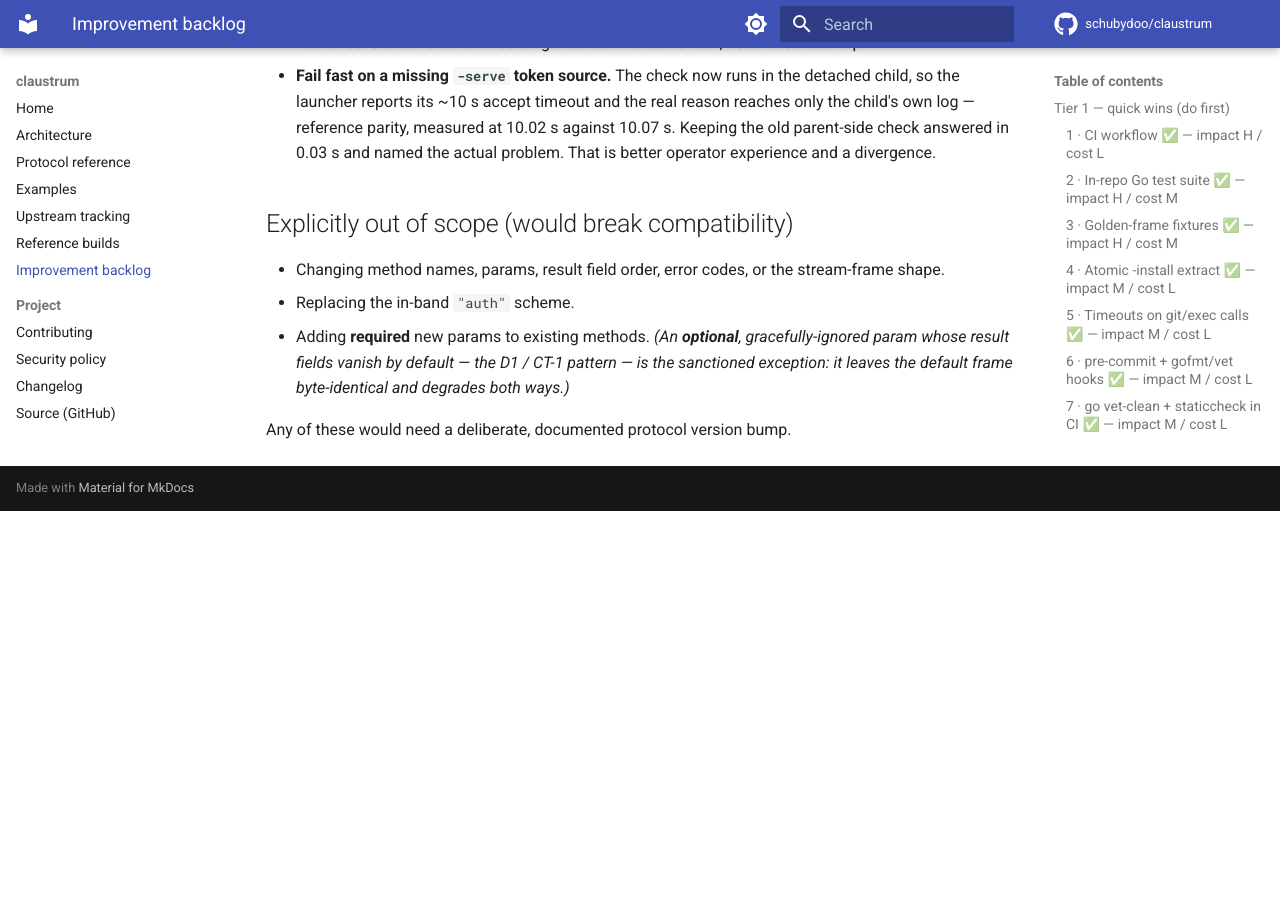
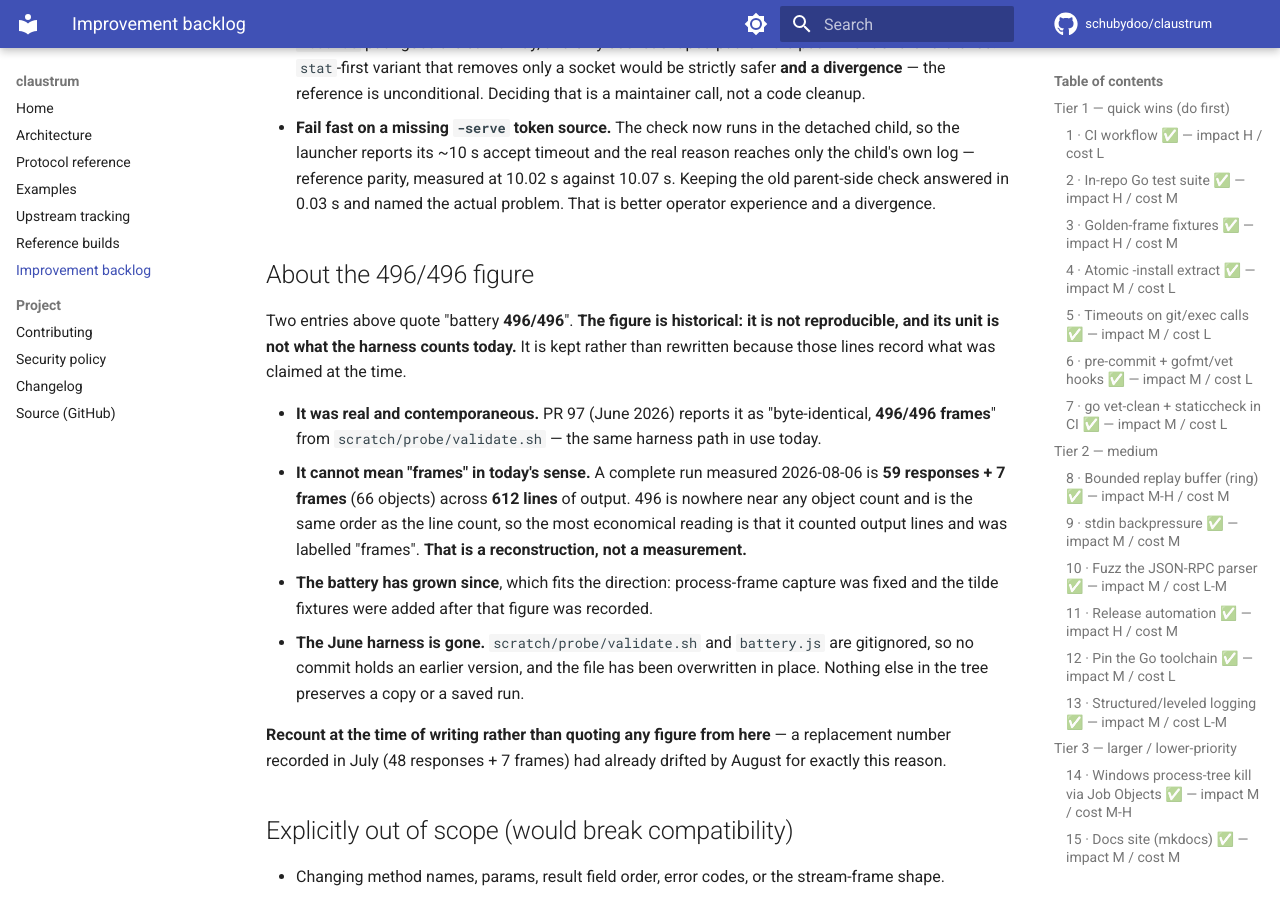
Before and after one commit to schubydoo/claustrum, an MkDocs documentation site: the page built from docs/IMPROVEMENTS.md, in a window 1280 px wide and 900 px high, scrolled down 17370 px. Built offline with MkDocs 1.6.1 and Material for MkDocs 9.7.7, drawn with Linux system fonts in a browser that asks for light colours; comment, search, counter and statistics services are not loaded; before the commit the page ends 17881 px from its top, so only the background shows below that; some of the changed text lies outside the part shown.

Commit message:
docs: mark the 496/496 battery figure historical rather than false
Two entries quote "battery 496/496". A scratch note called it a figure for
"no such harness", and that is stronger than the evidence — it was repeated
downstream as "a harness that never existed".

What is actually established:

- The figure was real and contemporaneous. PR 97 (June 2026) reports it as
  "byte-identical, 496/496 frames" from scratch/probe/validate.sh — the same
  harness path in use today.
- It cannot mean "frames" in today's sense. A complete run measured
  2026-08-06 is 59 responses + 7 frames (66 objects) across 612 lines. 496 is
  nowhere near any object count and is the same order as the line count, so
  the economical reading is that it counted lines and was labelled "frames".
  That is a reconstruction, not a measurement, and the note says so.
- The June harness is not recoverable: validate.sh and battery.js are
  gitignored, so no commit holds an earlier version, and the file has been
  overwritten in place. A sweep of the whole scratch tree found no second
  copy, no saved run, and no other artifact that pins the unit.

So the two lines are kept and marked historical rather than rewritten — they
record what was claimed at the time. The note also warns against quoting any
figure from it: the July replacement figure (48 responses + 7 frames) had
already drifted by August, which is the same failure one step later.

Co-Authored-By: Claude Opus 5 (1M context) <noreply@anthropic.com>

```diff
--- a/docs/IMPROVEMENTS.md
+++ b/docs/IMPROVEMENTS.md
@@ -636,7 +636,8 @@ exactly how D2 nearly got reused.)*
 - **Default path is byte-identical:** absent/false, both fields are omitted
   (`omitempty`) and the frame is exactly the old `{"success":true}` /
   `{found,running,firstSeq,lastSeq}` — battery **496/496** vs reference
-  `d20a77da`.
+  `d20a77da` (see *About the 496/496 figure* below — it is historical, and its
+  unit is not what today's harness counts).
 - The fields live on a dedicated `spawnResult` struct, so they can never leak
   into the `successResult` shared by `process.stdin`/`process.kill`.
 - Tolerant both directions: an older daemon ignores the unknown param; an older
@@ -667,7 +668,8 @@ exactly how D2 nearly got reused.)*
   the main goroutine. It previously ran in a goroutine that raced the accept
   loop's return out of `run()`/`main` — `main` could exit the process first,
   skipping child teardown entirely. So this also makes the *default* "kill on
-  shutdown" reliable (it was racy before). No wire effect — battery stays 496/496.
+  shutdown" reliable (it was racy before). No wire effect — battery stays 496/496
+  (again historical; see the note below).
 - Documented in [PROTOCOL.md](PROTOCOL.md) (`-serve` flags); verified end-to-end
   on POSIX (child survives with the flag, killed without) plus per-OS unit tests.
 
@@ -783,6 +785,30 @@ shipped or scheduled.
   against 10.07 s. Keeping the old parent-side check answered in 0.03 s and named
   the actual problem. That is better operator experience and a divergence.
 
+## About the 496/496 figure
+
+Two entries above quote "battery **496/496**". **The figure is historical: it is
+not reproducible, and its unit is not what the harness counts today.** It is kept
+rather than rewritten because those lines record what was claimed at the time.
+
+- **It was real and contemporaneous.** PR 97 (June 2026) reports it as
+  "byte-identical, **496/496 frames**" from `scratch/probe/validate.sh` — the same
+  harness path in use today.
+- **It cannot mean "frames" in today's sense.** A complete run measured
+  2026-08-06 is **59 responses + 7 frames** (66 objects) across **612 lines** of
+  output. 496 is nowhere near any object count and is the same order as the line
+  count, so the most economical reading is that it counted output lines and was
+  labelled "frames". **That is a reconstruction, not a measurement.**
+- **The battery has grown since**, which fits the direction: process-frame capture
+  was fixed and the tilde fixtures were added after that figure was recorded.
+- **The June harness is gone.** `scratch/probe/validate.sh` and `battery.js` are
+  gitignored, so no commit holds an earlier version, and the file has been
+  overwritten in place. Nothing else in the tree preserves a copy or a saved run.
+
+**Recount at the time of writing rather than quoting any figure from here** — a
+replacement number recorded in July (48 responses + 7 frames) had already drifted
+by August for exactly this reason.
+
 ## Explicitly out of scope (would break compatibility)
 
 - Changing method names, params, result field order, error codes, or the
```
